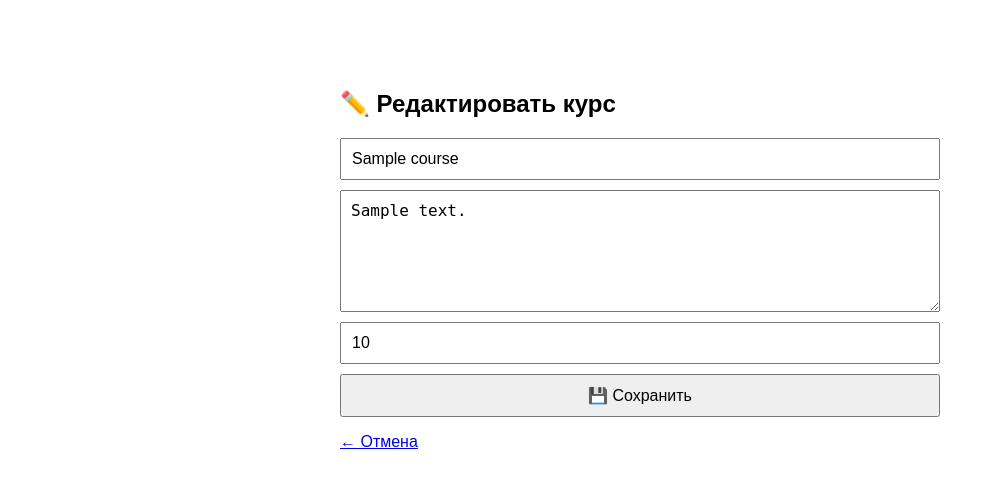
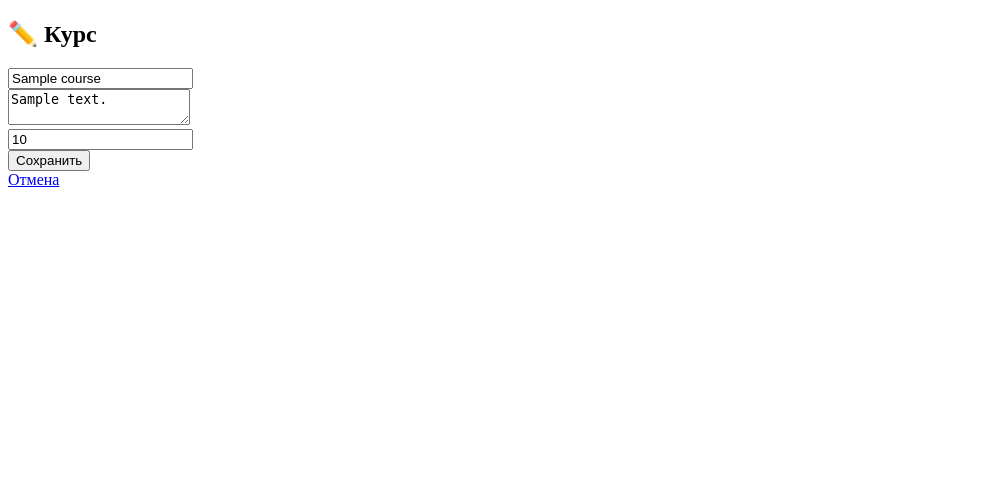
Before and after one commit to nezy1103/123, a PHP site: template src/views/course_form.php in a window 1280 px wide. Shown: the top 488 px of the page, without its empty margins (0-995 px from the left). Run offline with PHP 8.4, Linux system fonts and the light colour scheme; the template is opened without the code that fills it: most values are stand-ins (such as "Sample title", 1, 10 or a date in 2020).

Commit message:
Update course_form.php

```diff
--- a/src/views/course_form.php
+++ b/src/views/course_form.php
@@ -1,30 +1,10 @@
-<!DOCTYPE html>
-<html lang="ru">
-<head>
-    <meta charset="UTF-8">
-    <title><?= isset($course) ? '✏️ Редактировать' : '+ Создать' ?> курс</title>
-    <style>
-        body { font-family: Arial, sans-serif; max-width: 600px; margin: 50px auto; padding: 20px; }
-        form { display: flex; flex-direction: column; gap: 10px; }
-        input, textarea, button { padding: 10px; font-size: 16px; }
-        textarea { height: 100px; resize: vertical; }
-    </style>
-</head>
-<body>
-    <h2><?= isset($course) ? '✏️ Редактировать' : '+ Создать' ?> курс</h2>
-
-    <form method="POST" action="<?= isset($course) ? '/teacher/edit/' . $course['id'] : '/teacher/create' ?>">
-        <input type="text" name="name" placeholder="Название курса"
-               value="<?= htmlspecialchars($course['name'] ?? '') ?>" required>
-
-        <textarea name="description" placeholder="Описание"><?= htmlspecialchars($course['description'] ?? '') ?></textarea>
-
-        <input type="number" name="price" placeholder="Цена" step="0.01"
-               value="<?= $course['price'] ?? 0 ?>">
-
-        <button type="submit">💾 Сохранить</button>
-    </form>
-
-    <p><a href="/teacher/dashboard">← Отмена</a></p>
-</body>
-</html>
+<!DOCTYPE html><html lang="ru"><head><meta charset="UTF-8"><title>Курс</title></head><body>
+<h2><?=isset($course)?'✏️':'+'?> Курс</h2>
+<form method="POST" action="<?=isset($course)?'/teacher/edit/'.$course['id']:'/teacher/create'?>">
+<input type="text" name="name" placeholder="Название" value="<?=htmlspecialchars($course['name']??'')?>" required><br>
+<textarea name="description" placeholder="Описание"><?=htmlspecialchars($course['description']??'')?></textarea><br>
+<input type="number" name="price" step="0.01" placeholder="Цена" value="<?=$course['price']??0?>"><br>
+<button type="submit">Сохранить</button>
+</form>
+<a href="/teacher/dashboard">Отмена</a>
+</body></html>
```
